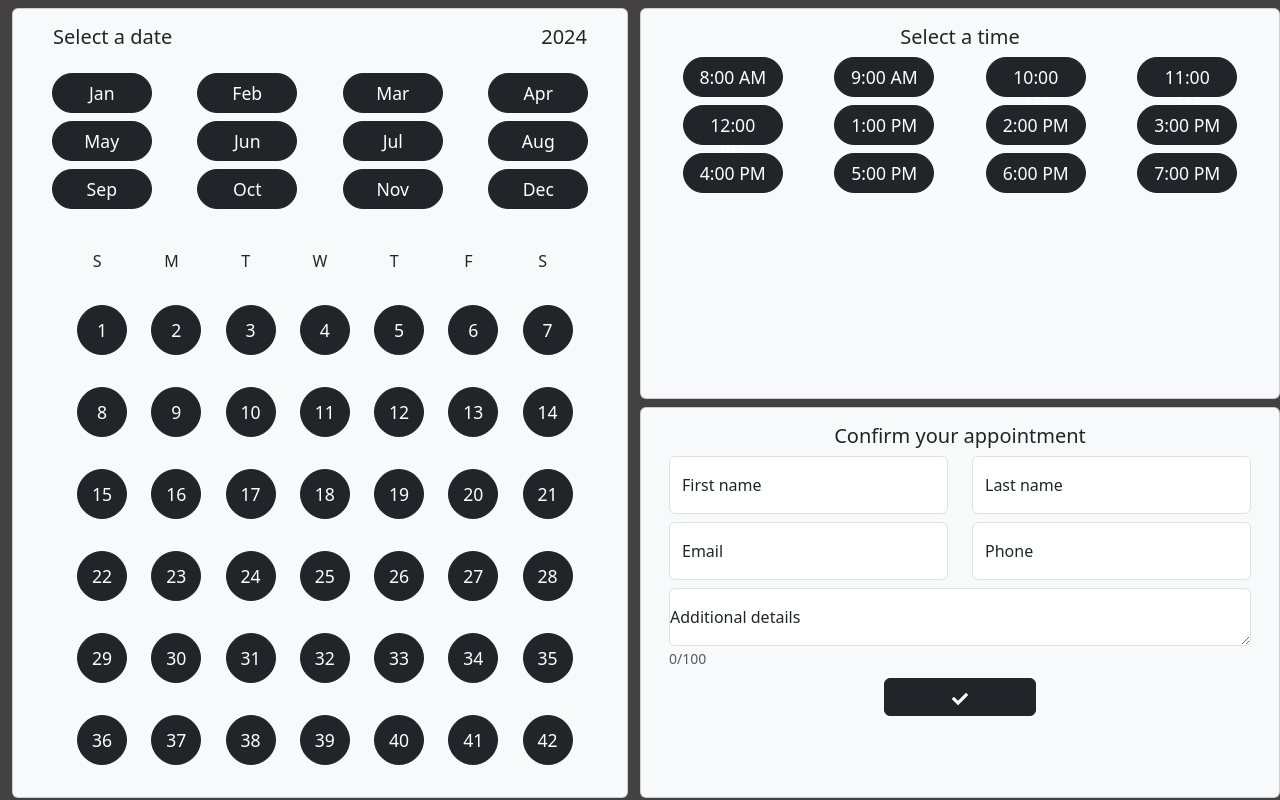
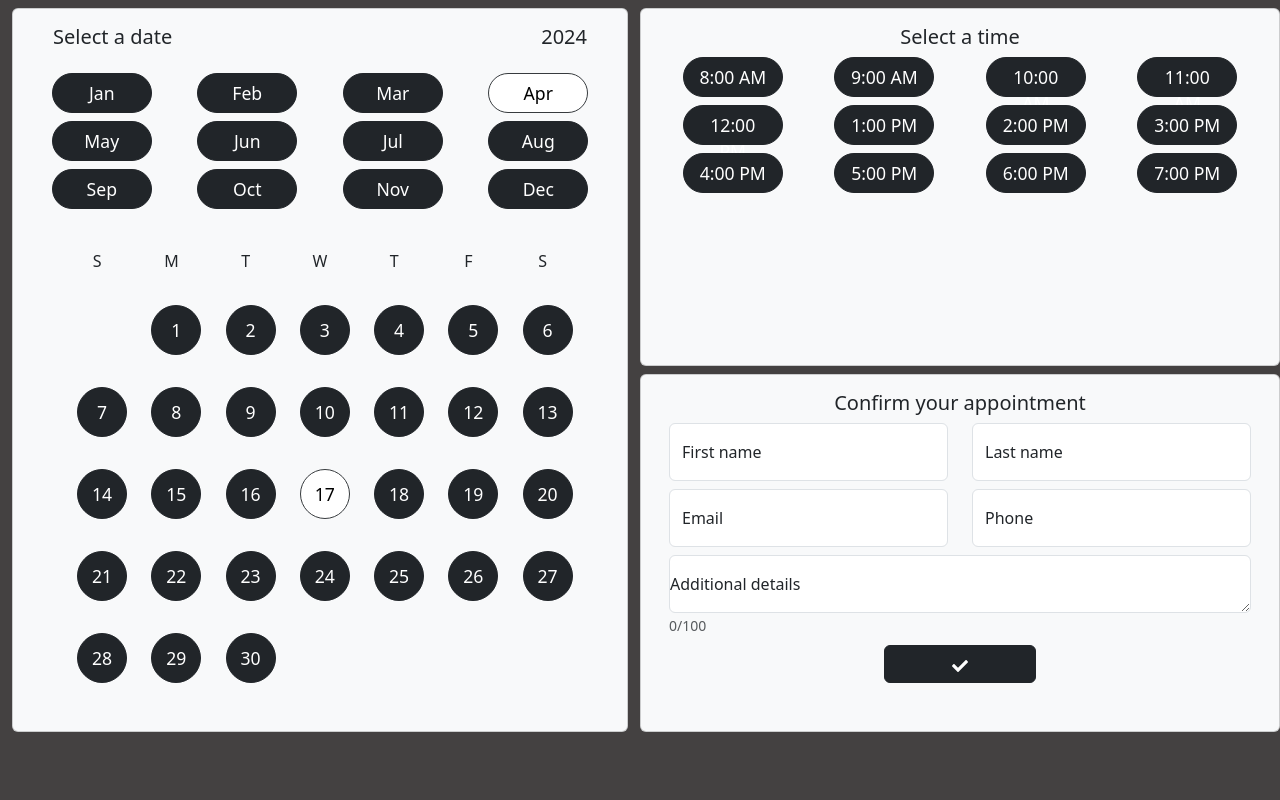
Before and after one commit to Booking-Management-System-App/booking-management-frontend, a React (Vite) app: page / in a window 1280 px wide. Built offline with nearby package versions, Linux system fonts and the light colour scheme.

Commit message:
Add dynamic button click state functionality + styling

```diff
--- a/src/components/DateSelection.jsx
+++ b/src/components/DateSelection.jsx
@@ -1,24 +1,32 @@
-//import { useState, useEffect } from 'react';
+import { useState } from 'react';
 //import api from '../api/axiosConfig';
 import '../styles/dateSelection.css';
 
 import Container from 'react-bootstrap/Container';
 import Row from 'react-bootstrap/Row';
 import Col from 'react-bootstrap/Col';
-//import Badge from 'react-bootstrap/Badge';
 import Button from 'react-bootstrap/Button';
-import { getDay } from "date-fns";
 import Card from 'react-bootstrap/Card';
 
 import dateSelectionData from '../data/dateSelectionData.json';
 
 function DateSelection() {
   const today = new Date();
-  const day = getDay(today);
+  const month = today.getMonth() + 1;
+  const day = today.getDate();
+
+  // get the day of the week that the first day of the month starts on
+  const firstDayOfWeek = new Date(today.getFullYear(), today.getMonth(), 1).getDay();
+
+  // get the last day of the month
+  const lastDayOfMonth = new Date(today.getFullYear(), today.getMonth() + 1, 0).getDate();
+
+  const [selectedMonth, setSelectedMonth] = useState(month);
+  const [selectedDay, setSelectedDay] = useState(day);
 
   return (
     <>
-      <Card bg="light" text="dark" className="dateSelectionCard mt-2">
+      <Card bg="light" text="dark" className="dateSelectionCard mt-2 py-0">
         <Card.Body>
           <Card.Title className="justify-content-between d-flex px-4"><p>Select a date</p><p>2024</p></Card.Title>
             <Container>
@@ -27,11 +35,12 @@ function DateSelection() {
                 {Object.keys(dateSelectionData)
                     .slice(idx * 4, (idx + 1) * 4) // Divide data into chunks of 4
                     .map(key => (
-                    <Col key={key} xs={3} className="mb-2 text-center">
+                    <Col key={dateSelectionData[key].name} xs={3} className="mb-2 text-center">
                         <Button
                           variant="dark"
                           text="light"
-                          className="monthButton"
+                          className={selectedMonth === dateSelectionData[key].number ? "monthButton active" : "monthButton"}
+                          onClick={() => setSelectedMonth(dateSelectionData[key].number)}
                         >
                           {dateSelectionData[key].short}
                         </Button>
@@ -53,13 +62,27 @@ function DateSelection() {
           {Array.from({ length: 6 }).map((_, idx) => (
               <Row key={idx} className="m-auto justify-content-between px-5 py-2 daysOfMonthRow">
               {Array.from({ length: 7 }).map((_, idy) => (
-                  <Col key={(idx * 7) + idy + 1} xs={1} className="p-0">
+                  <Col key={(idx * 7) + idy + 1 - firstDayOfWeek} xs={1} className="p-0">
                     <Button
                       variant="dark"
                       text="light"
-                      className="my-2 dayButton"
+                      className={
+                        (idx * 7) + idy + 1 - firstDayOfWeek > 0 &&
+                        (idx * 7) + idy + 1 - firstDayOfWeek <= lastDayOfMonth
+                        ? (
+                          selectedDay === (idx * 7) + idy + 1 - firstDayOfWeek
+                          ? (
+                            "my-2 dayButton active"
+                          ) : (
+                            "my-2 dayButton"
+                          )
+                        ) : (
+                          "my-2 dayButton d-none"
+                        )
+                      }
+                      onClick={() => setSelectedDay((idx * 7) + idy + 1 - firstDayOfWeek)}
                     >
-                      {(idx * 7) + idy + 1}
+                      {(idx * 7) + idy + 1 - firstDayOfWeek}
                     </Button>
                   </Col>
               ))}
--- a/src/styles/dateSelection.css
+++ b/src/styles/dateSelection.css
@@ -4,14 +4,12 @@
 
 .monthButton {
     font-size: 1.1rem !important;
-    /* background-color: black !important; */
-    /* color: white; */
     border-radius: 20px !important;
     width: 100px;
     height: 40px;
 }
 
-.monthButton:hover {
+.monthButton.active {
     background-color: white !important;
     color: black !important;
 }
@@ -23,7 +21,7 @@
     height: 50px;
 }
 
-.dayButton:hover {
+.dayButton.active {
   background-color: white !important;
   color: black !important;
 }
```
